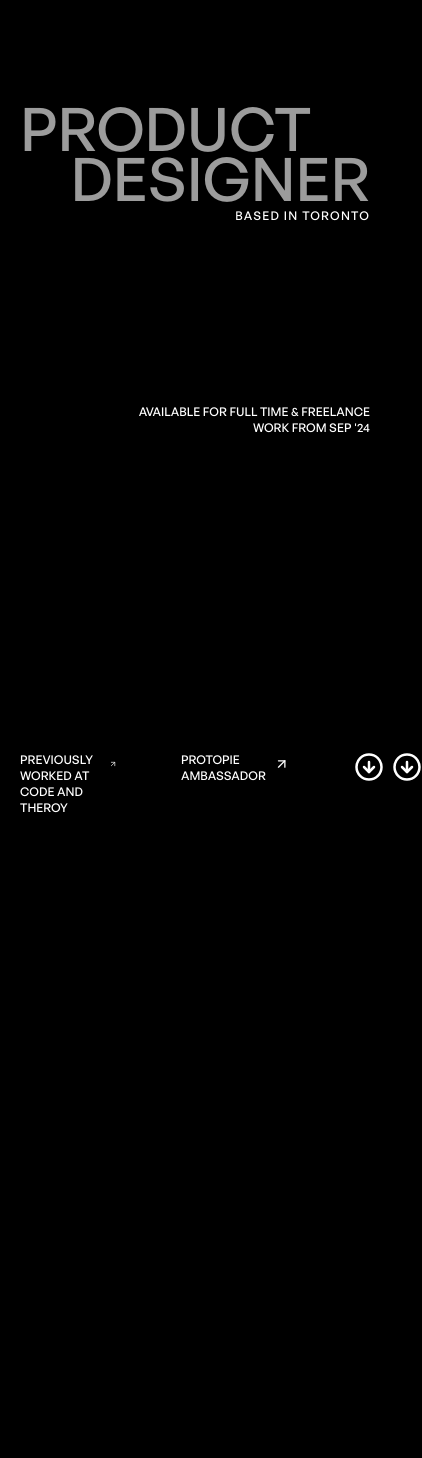
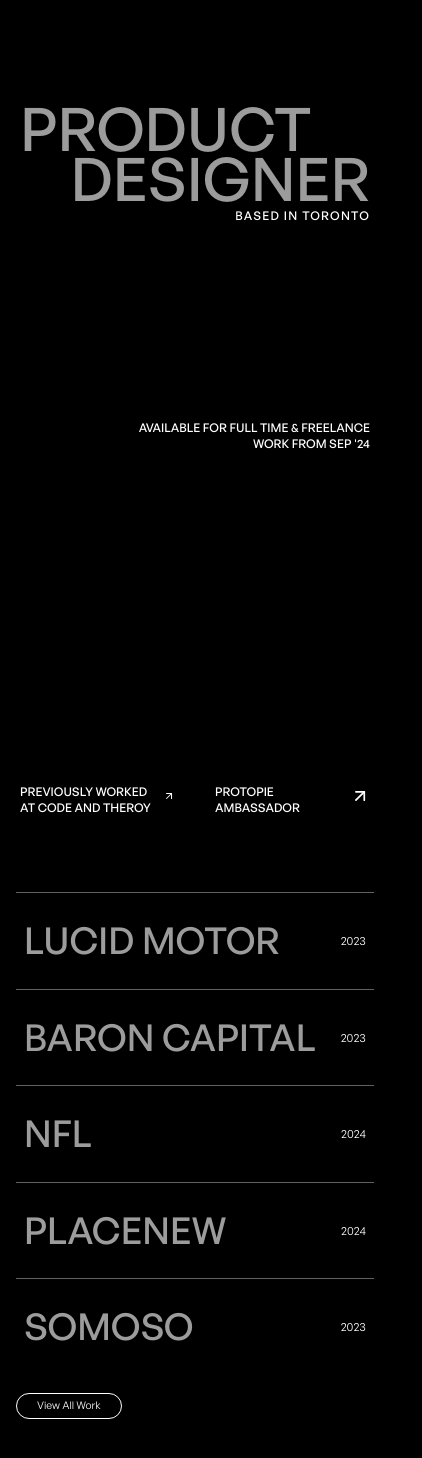
Before and after one commit to priyanshoe/product-designer, a Next.js app: page / in a window 390 px wide. Shown: the top 1458 px of the page, 422 px wide, since content can reach past the window. Before the commit the page ends 844 px from the top, so only its background shows below. Built offline with nearby package versions, Linux system fonts and the light colour scheme.

Commit message:
page2 done 50% (responive)

```diff
--- a/app/Landing.tsx
+++ b/app/Landing.tsx
@@ -16,13 +16,13 @@
                 <span className="text-xs md:text-[2.1vw] lg:text-[1.5vw] 2xl:text-[1vw] text-end">Work from sep '24</span>
             </div>
 
-            <div className="links flex gap-16 lg:gap-48 2xl:justify-between items-start">
+            <div className="links flex gap-10 justify-between items-start">
             {
                 ['Previously worked at code and theroy',"Protopie Ambassador"]
                 .map((props)=>(
                     <Link
                     href={'/'} key={props.length}
-                    className="text-xs md:text-[2.1vw] lg:text-[1.5vw] 2xl:text-[.7vw] flex pb-2 ">
+                    className="w-70 text-xs md:text-[2.1vw] lg:text-[1.5vw] 2xl:text-[.7vw] flex gap-3 pb-2 ">
 
                         <h3>{props}</h3>
                         <ArrowUpRight />
@@ -31,7 +31,7 @@
                 ))
 
             }
-                <div className="flex gap-2 justify-end w-1/2 lg:w-1/4">
+                <div className="hidden md:flex gap-2 justify-end  lg:w-1/4">
                       <CircleArrowUp className="rotate-180" size={30} />
                         <CircleArrowUp className="rotate-180" size={30} />
                 </div>
--- /dev/null
+++ b/app/Page2.tsx
@@ -0,0 +1,41 @@
+import Button from "./components/Button"
+
+export default function Page2(){
+    const data = [
+        {
+            name : "Lucid Motor",
+            year : 2023,
+        },
+        {
+            name : "Baron Capital",
+            year : 2023,
+        },
+        {
+            name : "NFL",
+            year : 2024,
+        },
+        {
+            name : "Placenew",
+            year : 2024,
+        },
+        {
+            name : "Somoso",
+            year : 2023,
+        },
+    ]
+    return(
+        <div className=" px-4 py-12 md:py-20 lg:py-32 lg:pl-18 lg:pr-42">
+            {
+                data.map((props:{name:String, year:number}) =>(
+                    <div className="flex justify-between items-center  px-2 py-5 lg:py-10 border-[#616161] border-t-1">
+                        <h1 className=" font-[bold] uppercase text-[9.5vw] md:text-[7.5vw] text-[#9c9c9c]">{props.name}</h1>
+                        <h3 className="font-[regular] text-[3vw] md:text-[2vw] lg:text-[1vw]">{props.year}</h3>
+                    </div>
+                ))
+            }
+            <div className="pt-4 md:pt-12 lg:pt-28">
+                <Button/>
+            </div>
+        </div>
+    )
+}
--- /dev/null
+++ b/app/components/Button.tsx
@@ -0,0 +1,7 @@
+export default function Button(){
+    return(
+        <button className="capitalize font-[Regular] text-[2.7vw] md:text-[1.7vw] lg:text-[1vw] border-white border-1 rounded-full px-5 py-1 ">
+            View all work
+        </button>
+    )
+}
--- a/app/page.tsx
+++ b/app/page.tsx
@@ -1,9 +1,11 @@
 import Landing from "./Landing";
+import Page2 from "./Page2";
 
 export default function Home(){
   return(
     <div>
       <Landing/>
+      <Page2/>
     </div>
   )
 }
```
Also changed, not shown: 17 other files (tests, documents, lock files or other folders).
